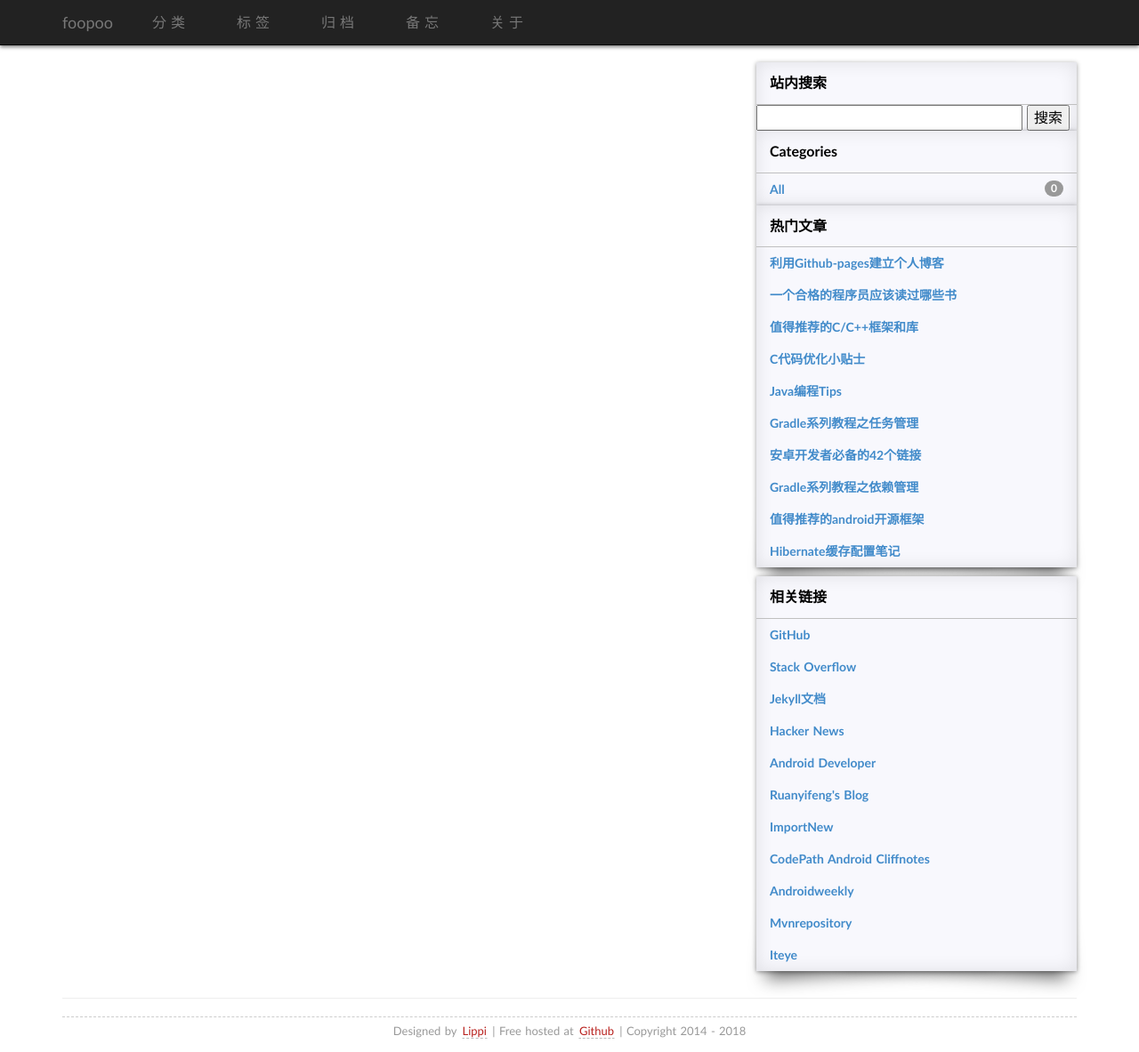
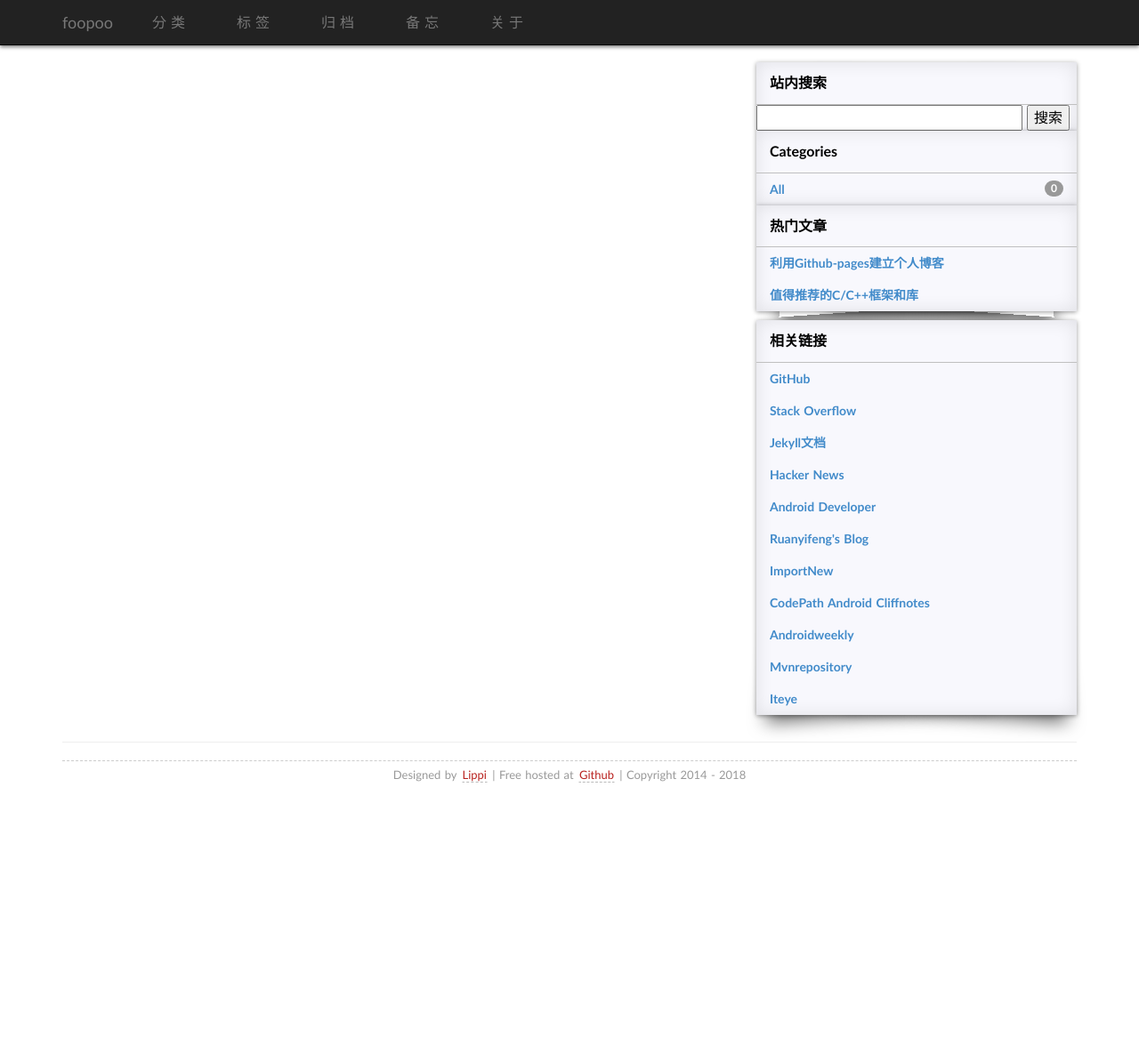
Before and after one commit to sulydee/sulydee.github.io, a Jekyll site: the page built from index.html, in a window 1280 px wide and 1183 px high. Shown: the whole window at 89% size. Built offline with Jekyll 4.4.1, drawn with Linux system fonts in a browser that asks for light colours; some web fonts are replaced; the list of posts is cut into pages by our own code; comment, search, counter and statistics services are not loaded.

```diff
--- a/_includes/hot.html
+++ b/_includes/hot.html
@@ -5,15 +5,6 @@
 
  <ul class="list-unstyled">
       	<li><a href="/blog/2015/03/github-pages-blog.html" class="categories-list-item">利用Github-pages建立个人博客</a></li>
-<li><a href="/blog/2014/07/qualified-programmer-should-read-what-books.html" class="categories-list-item">一个合格的程序员应该读过哪些书</a></li>
 <li><a href="/blog/2014/12/c-open-project.html" class="categories-list-item">值得推荐的C/C++框架和库</a></li>
-<li><a href="/blog/2014/12/c-code-opt.html" class="categories-list-item">C代码优化小贴士</a></li>
-<li><a href="/blog/2014/06/26-methods-to-improve-java-performance.html" class="categories-list-item">Java编程Tips</a></li>
-<li><a href="/blog/2015/04/gradle-task-management.html" class="categories-list-item">Gradle系列教程之任务管理</a></li>
-<li><a href="/blog/2015/05/android-links.html" class="categories-list-item">安卓开发者必备的42个链接</a></li>
-<li><a href="/blog/2015/05/gradle-dependency-management.html" class="categories-list-item">Gradle系列教程之依赖管理</a></li>
-<li><a href="/blog/2014/10/android-opensource.html" class="categories-list-item">值得推荐的android开源框架</a></li>
-<li><a href="/blog/2015/07/hibernate-cache-guide.html" class="categories-list-item">Hibernate缓存配置笔记</a></li>
-
      </ul>
 </div>
```
